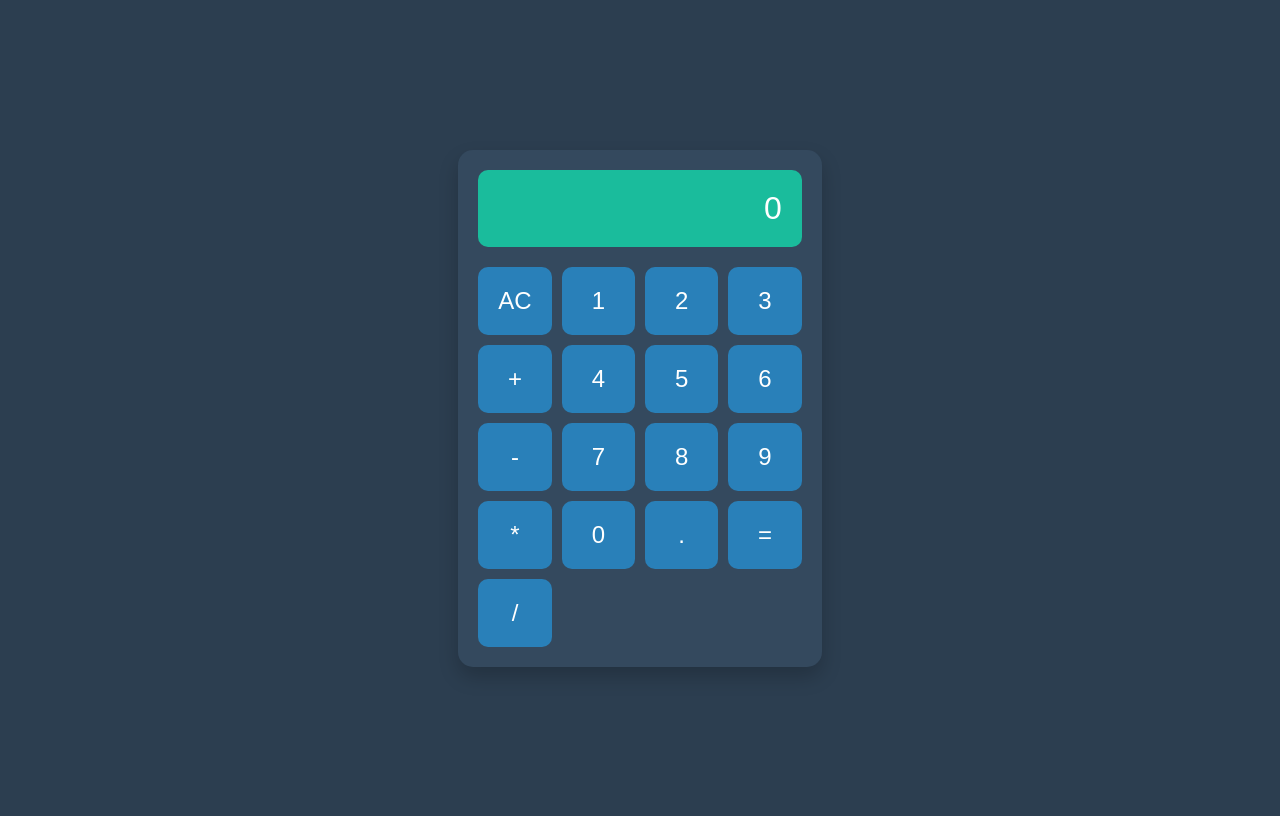
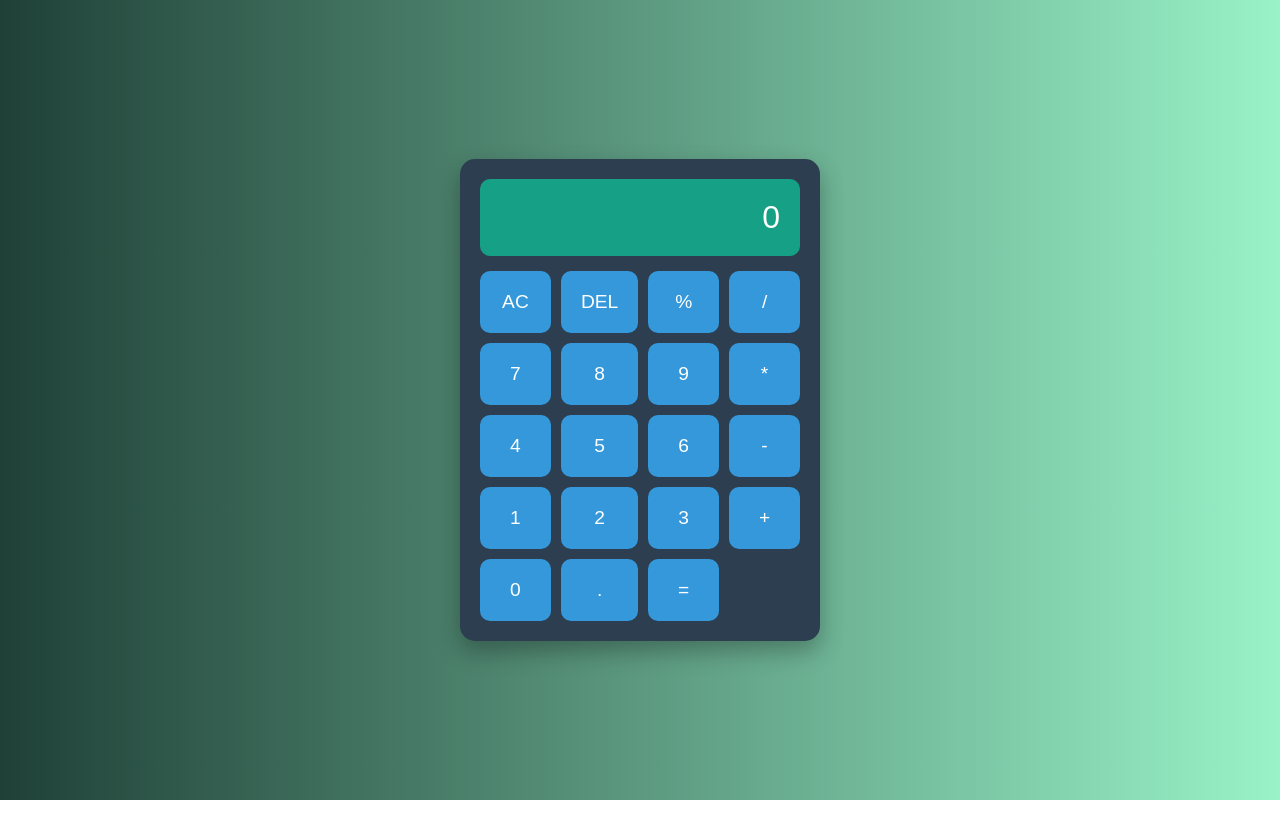
Before and after one commit to asadbhaiijaan/asad-calculator, a plain HTML site: page index.html in a window 1280 px wide. Drawn offline with Linux system fonts and the light colour scheme.

Commit message:
Add files via upload

```diff
--- a/index.html
+++ b/index.html
@@ -2,38 +2,42 @@
 <!DOCTYPE html>
 <html lang="en">
 <head>
-    <meta charset="UTF-8">
-    <meta name="viewport" content="width=device-width, initial-scale=1.0">
-    <title>Premium Calculator</title>
-    <link rel="stylesheet" href="style.css">
+  <meta charset="UTF-8" />
+  <meta name="viewport" content="width=device-width, initial-scale=1.0"/>
+  <title>Asad's Premium Calculator</title>
+  <link rel="stylesheet" href="style.css" />
 </head>
 <body>
-    <div class="calculator">
-        <div id="display" class="display">0</div>
-        <div class="buttons">
-            <button class="button" onclick="clearDisplay()">AC</button>
-            <button class="button" onclick="appendToDisplay('1')">1</button>
-            <button class="button" onclick="appendToDisplay('2')">2</button>
-            <button class="button" onclick="appendToDisplay('3')">3</button>
-            <button class="button" onclick="appendToDisplay('+')">+</button>
+  <div class="calculator">
+    <div id="display" class="display">0</div>
+    <div class="buttons">
+      <button onclick="clearDisplay()">AC</button>
+      <button onclick="deleteLast()">DEL</button>
+      <button onclick="appendToDisplay('%')">%</button>
+      <button onclick="appendToDisplay('/')">/</button>
 
-            <button class="button" onclick="appendToDisplay('4')">4</button>
-            <button class="button" onclick="appendToDisplay('5')">5</button>
-            <button class="button" onclick="appendToDisplay('6')">6</button>
-            <button class="button" onclick="appendToDisplay('-')">-</button>
+      <button onclick="appendToDisplay('7')">7</button>
+      <button onclick="appendToDisplay('8')">8</button>
+      <button onclick="appendToDisplay('9')">9</button>
+      <button onclick="appendToDisplay('*')">*</button>
 
-            <button class="button" onclick="appendToDisplay('7')">7</button>
-            <button class="button" onclick="appendToDisplay('8')">8</button>
-            <button class="button" onclick="appendToDisplay('9')">9</button>
-            <button class="button" onclick="appendToDisplay('*')">*</button>
+      <button onclick="appendToDisplay('4')">4</button>
+      <button onclick="appendToDisplay('5')">5</button>
+      <button onclick="appendToDisplay('6')">6</button>
+      <button onclick="appendToDisplay('-')">-</button>
 
-            <button class="button" onclick="appendToDisplay('0')">0</button>
-            <button class="button" onclick="appendToDisplay('.')">.</button>
-            <button class="button" onclick="calculateResult()">=</button>
-            <button class="button" onclick="appendToDisplay('/')">/</button>
-        </div>
+      <button onclick="appendToDisplay('1')">1</button>
+      <button onclick="appendToDisplay('2')">2</button>
+      <button onclick="appendToDisplay('3')">3</button>
+      <button onclick="appendToDisplay('+')">+</button>
+
+      <button onclick="appendToDisplay('0')">0</button>
+      <button onclick="appendToDisplay('.')">.</button>
+      <button onclick="calculateResult()">=</button>
     </div>
+  </div>
 
-    <script src="script.js"></script>
+  <audio id="clickSound" src="click.mp3" preload="auto"></audio>
+  <script src="script.js"></script>
 </body>
 </html>
--- a/script.js
+++ b/script.js
@@ -1,10 +1,28 @@
-let display = document.getElementById("display");
+
+const display = document.getElementById("display");
+const clickSound = document.getElementById("clickSound");
+
+function playSound() {
+  clickSound.currentTime = 0;
+  clickSound.play();
+}
 
 function clearDisplay() {
+  playSound();
   display.textContent = "0";
 }
 
+function deleteLast() {
+  playSound();
+  if (display.textContent.length > 1) {
+    display.textContent = display.textContent.slice(0, -1);
+  } else {
+    display.textContent = "0";
+  }
+}
+
 function appendToDisplay(value) {
+  playSound();
   if (display.textContent === "0") {
     display.textContent = value;
   } else {
@@ -13,8 +31,9 @@ function appendToDisplay(value) {
 }
 
 function calculateResult() {
+  playSound();
   try {
-        display.textContent = eval(display.textContent);
+    display.textContent = eval(display.textContent.replace('%', '/100'));
   } catch {
     display.textContent = "Error";
   }
--- a/style.css
+++ b/style.css
@@ -1,35 +1,31 @@
-04.25 2:32 PM
-* {
-    margin: 0;
-    padding: 0;
-    box-sizing: border-box;
-}
 
 body {
-    font-family: 'Arial', sans-serif;
-    background-color: #2c3e50;
+  font-family: Arial, sans-serif;
+  background: linear-gradient(to right, #1f4037, #99f2c8);
   display: flex;
   justify-content: center;
   align-items: center;
   height: 100vh;
-    color: #ecf0f1;
+  margin: 0;
 }
 
 .calculator {
-    background-color: #34495e;
+  background: #2c3e50;
+  padding: 20px;
   border-radius: 15px;
-    padding: 20px;
-    box-shadow: 0px 10px 20px rgba(0, 0, 0, 0.2);
+  box-shadow: 0 10px 25px rgba(0,0,0,0.3);
+  width: 320px;
 }
 
 .display {
+  background: #16a085;
+  color: #fff;
   font-size: 2rem;
-    background-color: #1abc9c;
-    color: white;
   padding: 20px;
   text-align: right;
   border-radius: 10px;
-    margin-bottom: 20px;
+  margin-bottom: 15px;
+  overflow-x: auto;
 }
 
 .buttons {
@@ -38,21 +34,22 @@ body {
   gap: 10px;
 }
 
-.button {
-    background-color: #2980b9;
+button {
   padding: 20px;
+  font-size: 1.2rem;
   border: none;
+  border-radius: 10px;
+  background: #3498db;
   color: white;
-    font-size: 1.5rem;
-    border-radius: 10px;
   cursor: pointer;
-    transition: background-color 0.3s ease;
+  transition: transform 0.2s, background-color 0.3s;
 }
 
-.button:hover {
-    background-color: #3498db;
+button:hover {
+  background: #2980b9;
+  transform: scale(1.05);
 }
 
-.button:active {
-    background-color: #2980b9;
+button:active {
+  background: #1abc9c;
 }
```
Also changed, not shown: 1 other file. Lines whose indentation alone changed are shown as unchanged.
